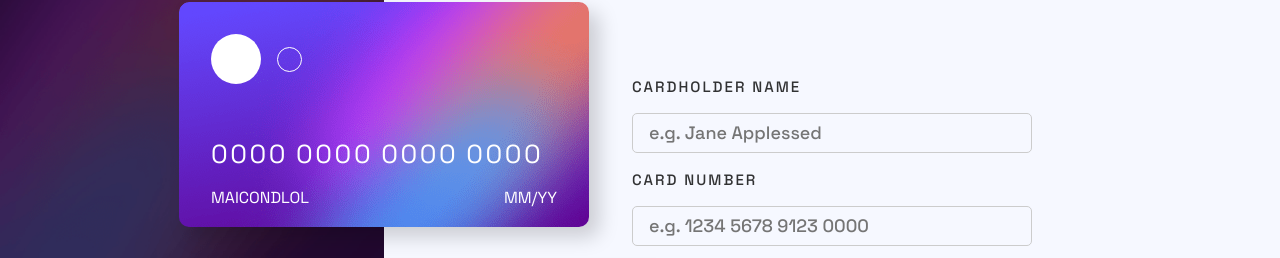
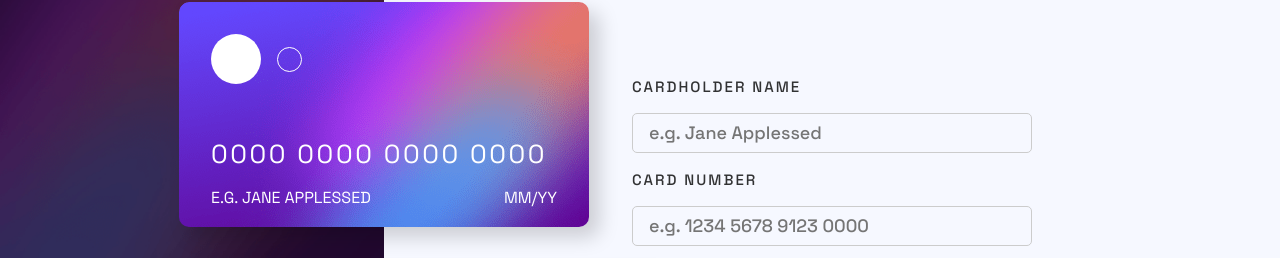
Before and after one commit to maicondguerian/interactive-card-details-form, a React (Vite) app: page / in a window 1280 px wide. Shown: the part 148-406 px from the top of the page. Built offline with nearby package versions, Linux system fonts and the light colour scheme.

Commit message:
cartao nome e numero pronto

```diff
--- a/src/Index.jsx
+++ b/src/Index.jsx
@@ -2,11 +2,32 @@ import { MyContext } from './contexts/MyContext'
 import { PageBackground } from './components/Background/PageBackground'
 import { ContentContainer } from './container/ContentContainer'
 import { Form } from './components/Form/Form'
+import { useState } from 'react'
 
 function App() {
+  const [ user, setUser ] = useState('')
+  const [ number, setNumber ] = useState('')
+  const [ month, setMonth ] = useState('')
+  const [ year, setYear ] = useState('')
+
+  const handleUser = (evento) => {
+    setUser(evento.target.value)
+  }
+
+  const handleNumber = (evento) => {
+    setNumber(evento.target.value)
+  }
+
+  const handleMonth = (evento) => {
+    setMonth(evento.target.value)
+  }
+
+  const handleYear = (evento) => {
+    setUser(evento.target.value)
+  }
 
   return (
-    <MyContext.Provider value={{}}>
+    <MyContext.Provider value={{ handleUser, user, number, handleNumber, month, setMonth, year, setYear }}>
       <ContentContainer>
         <PageBackground>
           <Form />
--- a/src/components/Background/PageBackground.jsx
+++ b/src/components/Background/PageBackground.jsx
@@ -1,6 +1,9 @@
+import { useContext } from "react";
+import { MyContext } from "../../contexts/MyContext";
 import styles from "./pageBackground.module.scss";
 
 const CardFront = () => {
+  const { user, number } = useContext(MyContext)
   return (
     <div alt="cardFront" id={styles.cardFrontImg}>
       <ul id={styles.circleLi}>
@@ -8,13 +11,10 @@ const CardFront = () => {
         <li></li>
       </ul>
       <ul id={styles.cardNumber}>
-        <li>0000</li>
-        <li>0000</li>
-        <li>0000</li>
-        <li>0000</li>
+        <li>{number ? number : '0000 0000 0000 0000'}</li>
       </ul>
       <ul className={styles.cardName}>
-          <li>maicondlol</li>
+          <li>{user ? user : 'e.g. Jane Applessed'}</li>
           <li>MM/YY</li>
         </ul>
     </div>
--- a/src/components/Form/Form.jsx
+++ b/src/components/Form/Form.jsx
@@ -1,15 +1,18 @@
+import { useContext } from 'react';
+import { MyContext } from '../../contexts/MyContext';
 import styles from './form.module.scss';
 
 export const Form = () => {
+    const { handleUser, user, number, handleNumber } = useContext(MyContext)
     return (
-
         <div className={styles.formWrapper}>
             <form className={styles.form}>
                 <fieldset id={styles.cardInfo}>
                         <label for="name">cardholder name</label>
-                        <input type="text" id='name' required pattern='[a-z]+' placeholder='e.g. Jane Applessed' maxlength="50"/>
+                        <input type="text" id='name' required pattern='[a-z]+' placeholder='e.g. Jane Applessed' maxlength="50"
+                        value={user} onChange={handleUser}/>
                         <label for="number">card number</label>
-                        <input type="number" id='number' required pattern='[0-9]{12}' placeholder='e.g. 1234 5678 9123 0000'  min="0" max="12"/>
+                        <input type="number" id='number' required pattern='[0-9]' placeholder='e.g. 1234 5678 9123 0000'  min="0" max="12" value={number} onChange={handleNumber}/>
                 </fieldset>
                 <fieldset className={styles.dateCvc}>
                     <div className={styles.data}>
```
